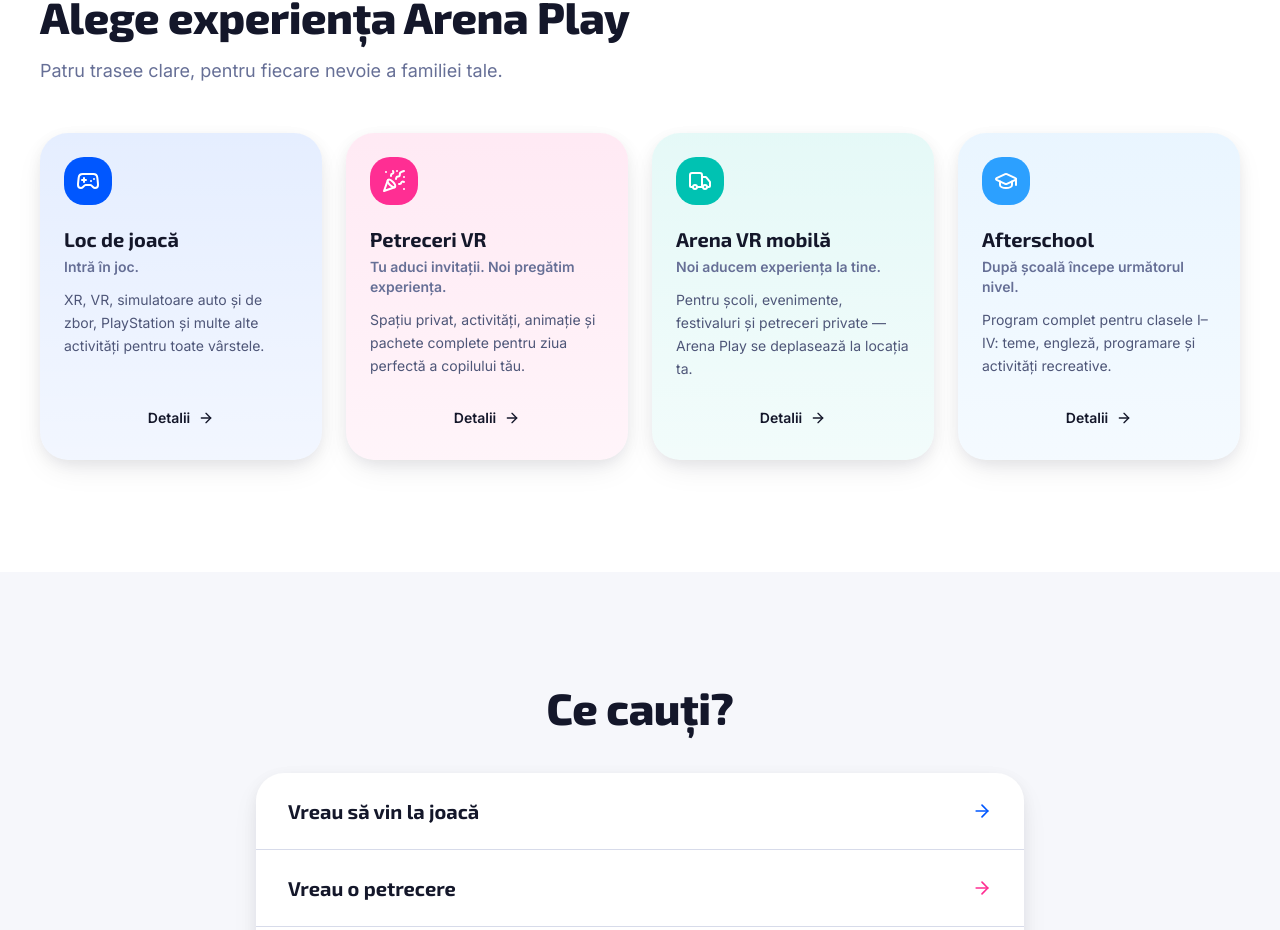
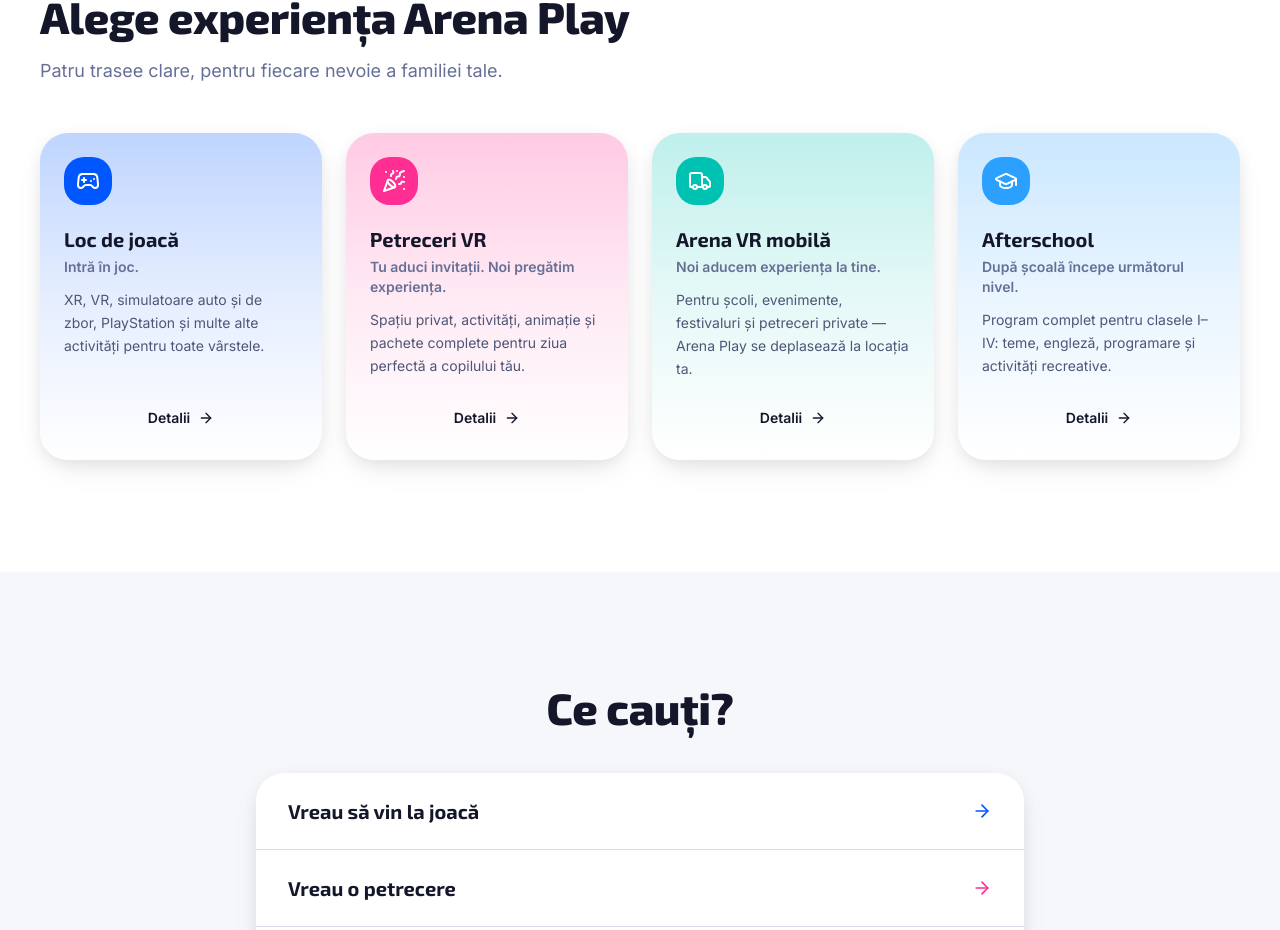
Before and after one commit to userCosmin/arenaplay, a React (Vite) app: page / in a window 1280 px wide. Shown: the part 855-1785 px from the top of the page. Built offline with nearby package versions, Linux system fonts and the light colour scheme; no server answers.

Commit message:
Fundal colorat pentru carduri servicii, nuanțe per brand

```diff
--- a/src/components/sections/ServiceCards.tsx
+++ b/src/components/sections/ServiceCards.tsx
@@ -8,10 +8,10 @@
 const iconMap = { PartyPopper, Gamepad2, GraduationCap, Truck };
 
 const cardGradients: Record<string, string> = {
-  petreceri: 'from-petreceri/10 to-petreceri/5',
-  playground: 'from-playground/10 to-playground/5',
-  afterschool: 'from-afterschool/10 to-afterschool/5',
-  arenamobila: 'from-arenamobila/10 to-arenamobila/5',
+  petreceri: 'from-petreceri/25 via-petreceri/10 to-white',
+  playground: 'from-playground/25 via-playground/10 to-white',
+  afterschool: 'from-afterschool/25 via-afterschool/10 to-white',
+  arenamobila: 'from-arenamobila/25 via-arenamobila/10 to-white',
 };
 
 const iconColors: Record<string, string> = {
```
